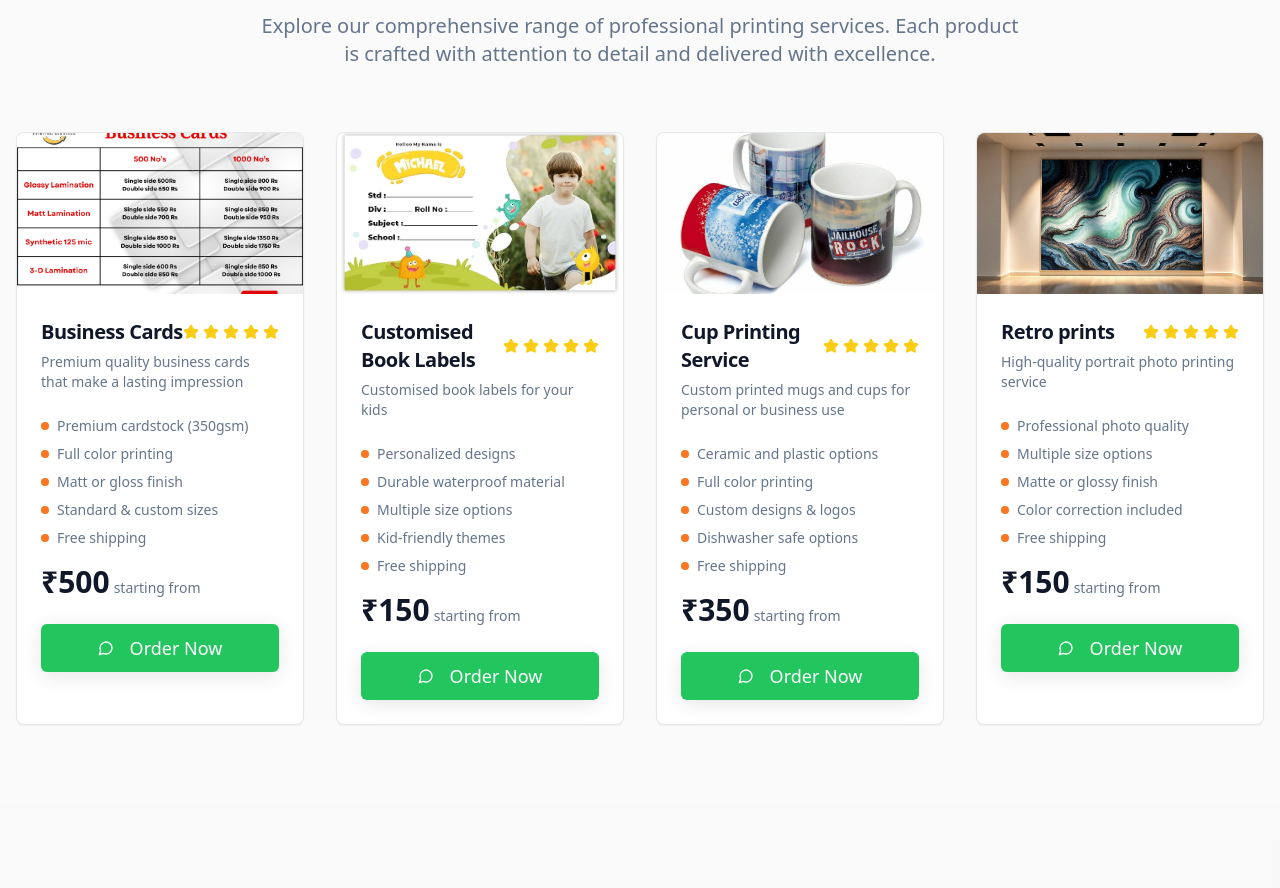
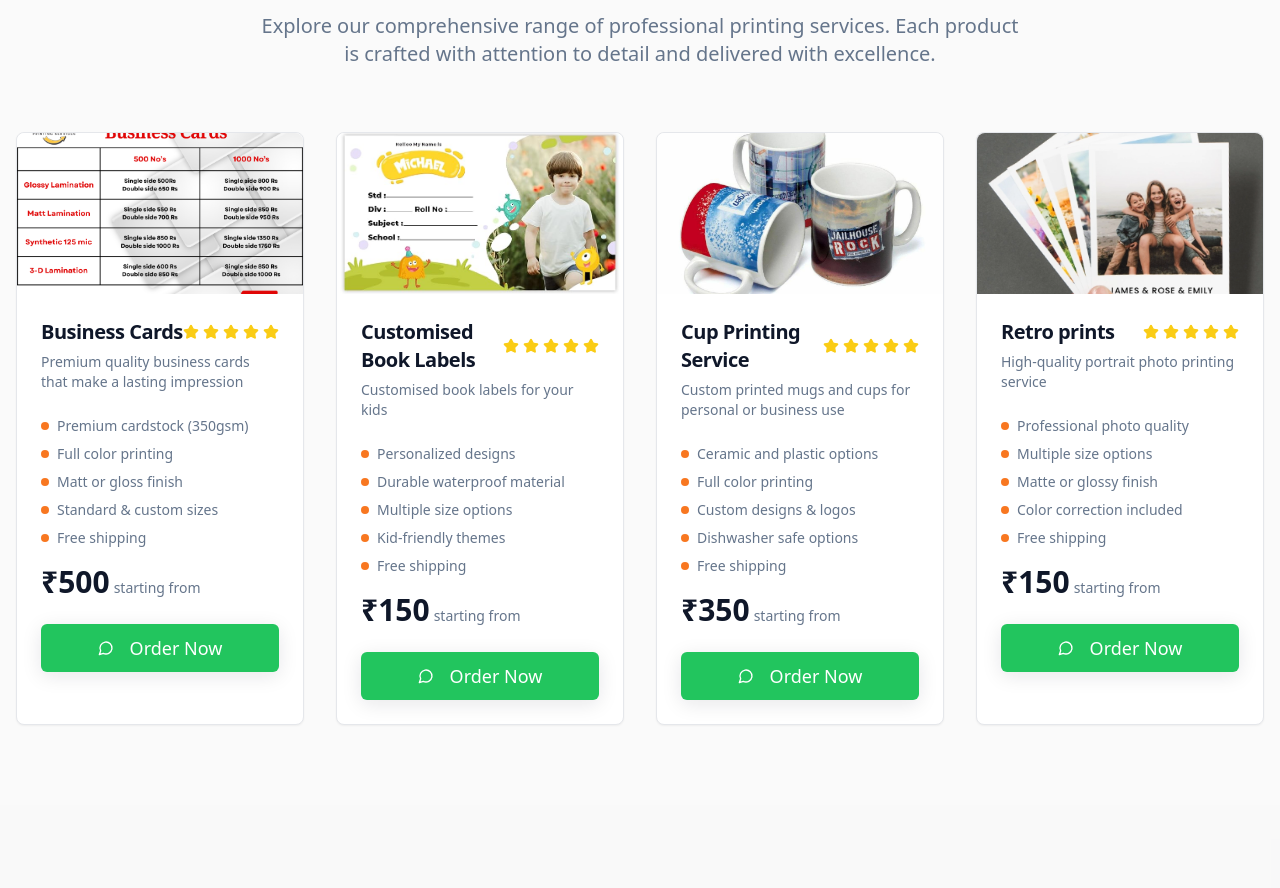
Before and after one commit to hemadrichalla/print-shop, a React (Vite) app: page / in a window 1280 px wide. Shown: the part 940-1828 px from the top of the page. Built offline with nearby package versions, Linux system fonts and the light colour scheme.

Commit message:
Update Retro prints image

```diff
--- a/src/components/ProductCatalog.tsx
+++ b/src/components/ProductCatalog.tsx
@@ -51,7 +51,7 @@ const ProductCatalog = () => {
       title: "Retro prints",
       description: "High-quality portrait photo printing service",
       price: "₹150",
-      image: postersImage,
+      image: "/lovable-uploads/90ac866e-ead7-46c1-849f-885b1ecf38b1.png",
       features: [
         "Professional photo quality",
         "Multiple size options",
```
Also changed, not shown: public/lovable-uploads/90ac866e-ead7-46c1-849f-885b1ecf38b1.png (added).
